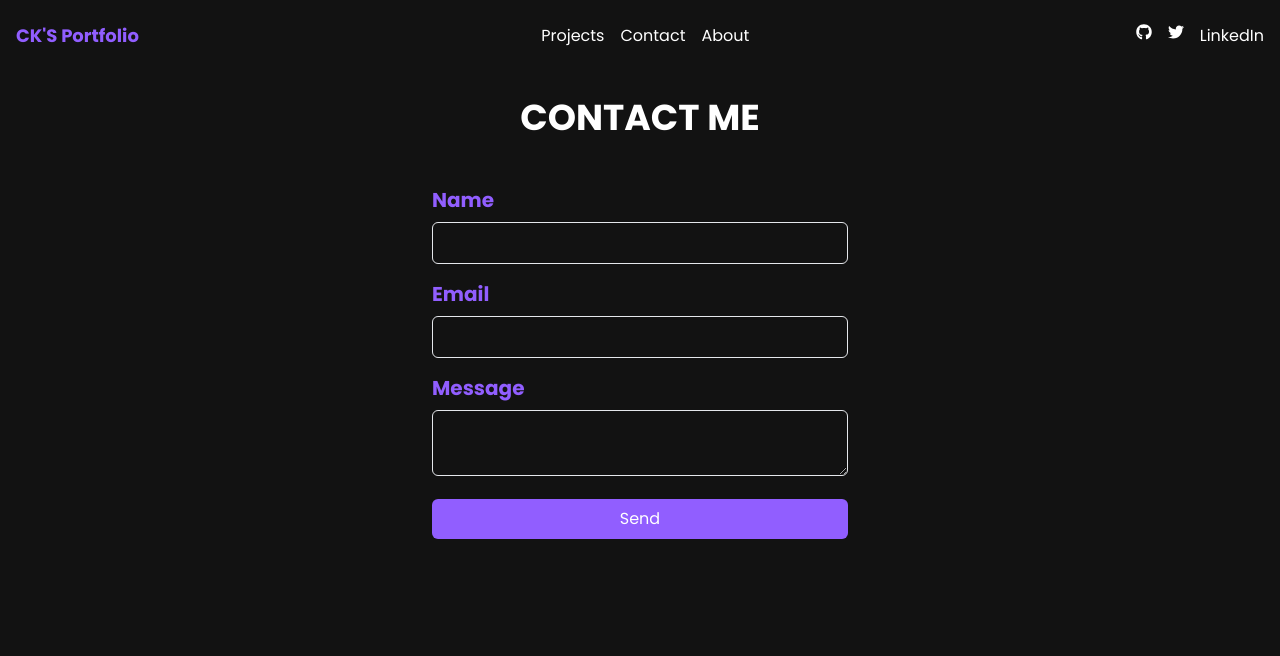
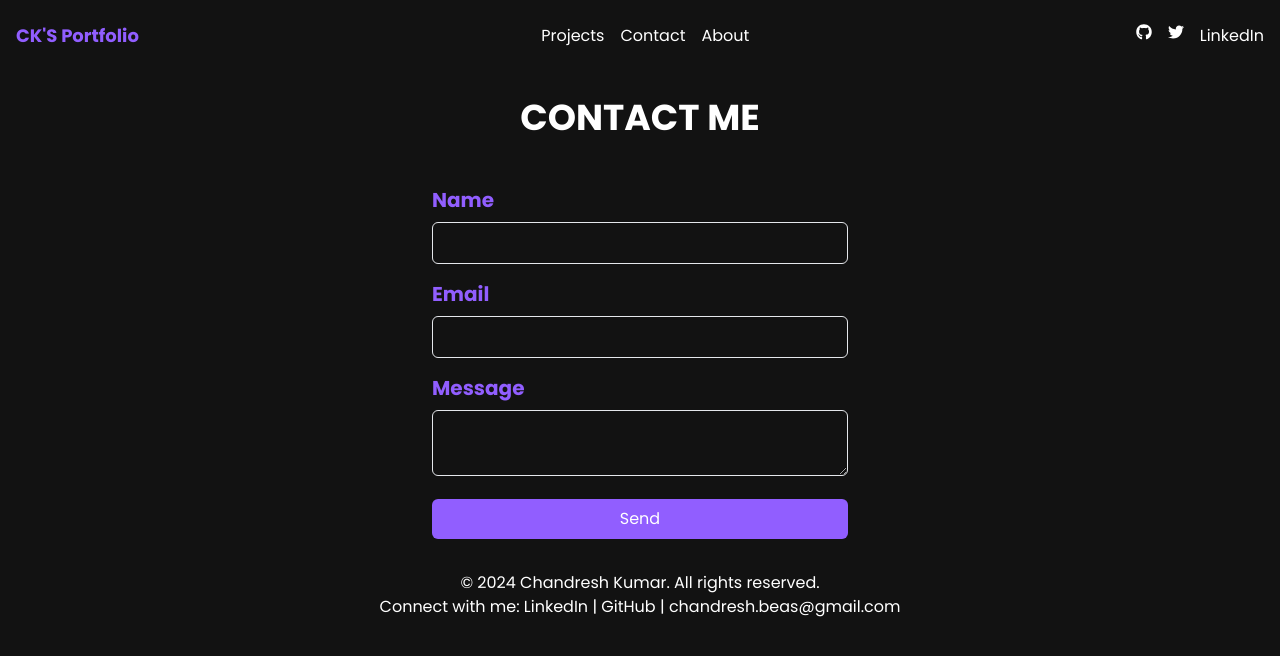
Before and after one commit to eht-ck/portfolio, a React (Create React App) app: page /contact in a window 1280 px wide. Shown: the top 656 px of the page. Built offline with nearby package versions, Linux system fonts and the light colour scheme.

Commit message:
Added Footer

```diff
--- a/src/App.js
+++ b/src/App.js
@@ -1,4 +1,5 @@
 import "./App.css";
+import Footer from "./components/Footer";
 import TechStack from "./components/TechStack";
 import Contact  from "./components/contact";
 import Hero from "./components/hero";
@@ -22,6 +23,7 @@ function App() {
        <div className="flex justify-center items-center">
         <ProjectsComponent />
       </div>
+      <Footer/>
     </div>
 
      </div>
--- /dev/null
+++ b/src/components/Footer.js
@@ -0,0 +1,25 @@
+// Footer.js
+
+import React from 'react';
+
+const Footer = () => {
+  return (
+    <footer className=" p-4 text-center">
+      <p>&copy; 2024 Chandresh Kumar. All rights reserved.</p>
+      <p>
+        Connect with me:
+        <a href="https://linkedin.com/in/eht-ck" target="_blank" rel="noopener noreferrer">
+          {" "}LinkedIn
+        </a>{" "}
+        |{" "}
+        <a href="https://github.com/eht-ck" target="_blank" rel="noopener noreferrer">
+          GitHub
+        </a>{" "}
+        |{" "}
+        <a href="mailto:chandresh.beas@gmail.com">chandresh.beas@gmail.com</a>
+      </p>
+    </footer>
+  );
+};
+
+export default Footer;
--- a/src/pages/ContactMe.js
+++ b/src/pages/ContactMe.js
@@ -1,6 +1,7 @@
 import React from "react";
 import Contact from "../components/contact";
 import Navbar from "../components/navbar";
+import Footer from "../components/Footer";
 
 const ContactMe = () => {
   return (
@@ -11,6 +12,7 @@ const ContactMe = () => {
      </div>
 
        <Contact />
+       <Footer/>
      </div>
 
 
--- a/src/pages/Projects.js
+++ b/src/pages/Projects.js
@@ -1,6 +1,7 @@
 import React from "react";
 import ProjectsComponent from "../components/project";
 import Navbar from "../components/navbar";
+import Footer from "../components/Footer";
 
 const Projects = () => {
   return (
@@ -15,6 +16,7 @@ const Projects = () => {
         <ProjectsComponent />
       </div>
     </div>
+    <Footer/>
     </div>
 
   );
```
